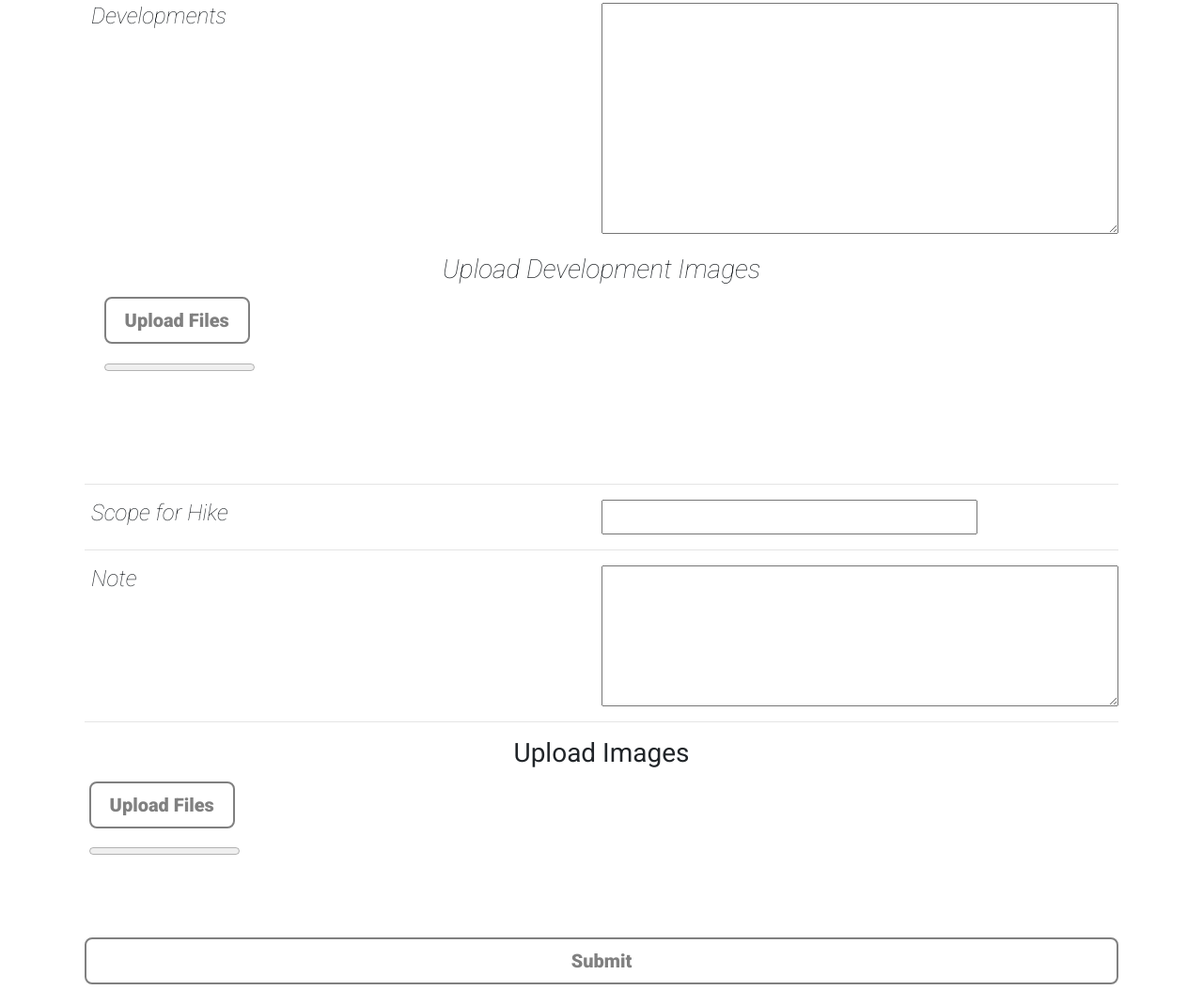
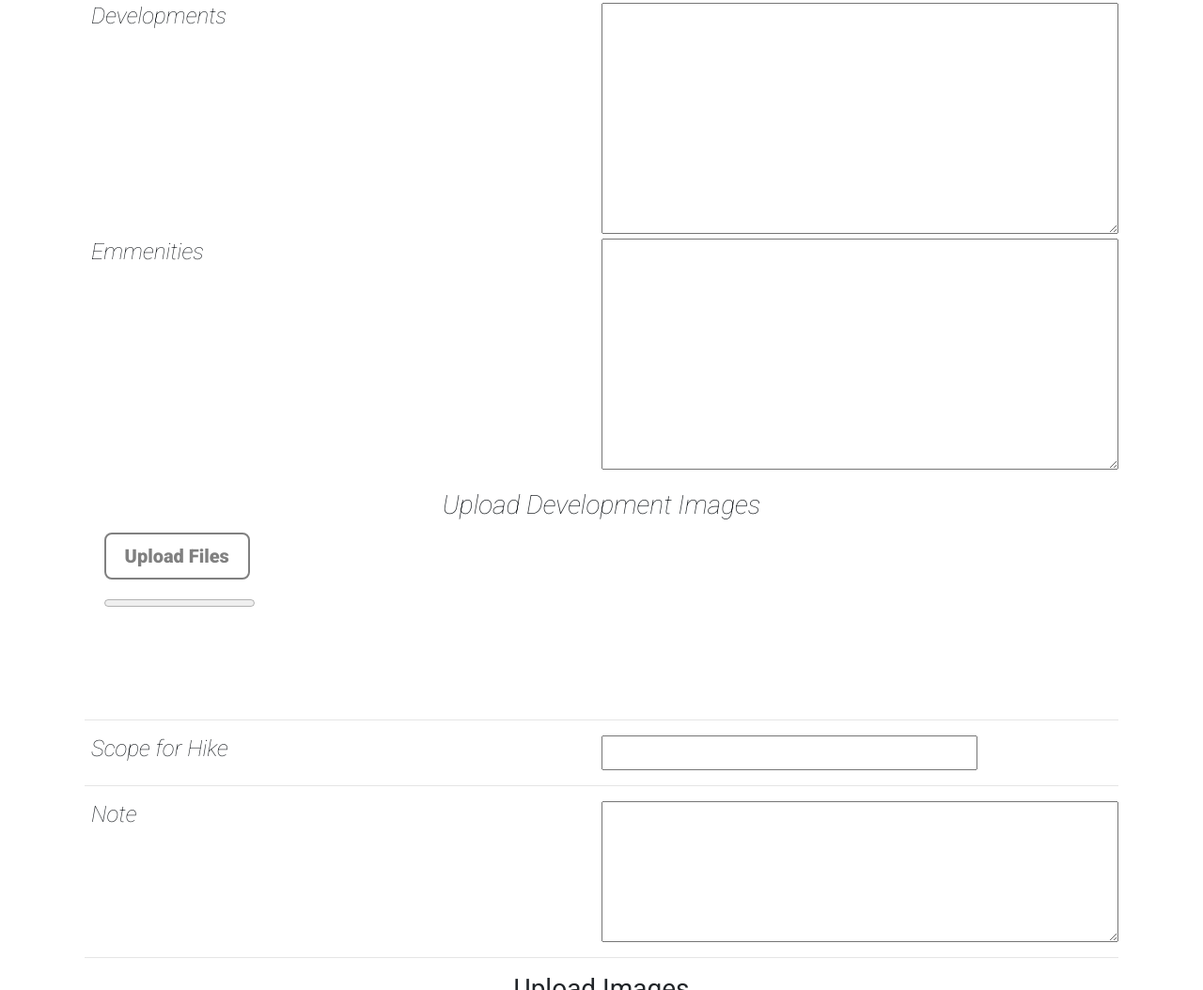
Before and after one commit to chsvk/CR-DashBoard, a plain HTML site: page index.html in a window 1280 px wide. Shown: the part 741-1795 px from the top of the page at 94% size. Drawn offline with nearby package versions, Linux system fonts and the light colour scheme.

Commit message:
added emminities

```diff
--- a/index.html
+++ b/index.html
@@ -65,6 +65,10 @@
              <h4>Developments</h4>
              <textarea name="" id="developments" cols="60" rows="10"></textarea>
         </div>
+        <div class="single">
+             <h4>Emmenities</h4>
+             <textarea name="" id="emmenities" cols="60" rows="10"></textarea>
+        </div>
         <div class="UploadImages" style="padding: 1em;">
                 <h3 style="text-align: center; font-style: italic;">Upload Development Images</h3>
                 <div class="upload-btn-wrapper" >
--- a/index.js
+++ b/index.js
@@ -85,6 +85,7 @@ var config = {
         Negotioable: document.getElementById('neg').value,
         Rate: document.getElementById('rate').value,
         Developments: document.getElementById('developments').value,
+        Emmenities: document.getElementById('emmenities').value,
         Hike: document.getElementById('hike').value,
         Note: document.getElementById('note').value,
         Facing: document.getElementById('facing').value,
```
